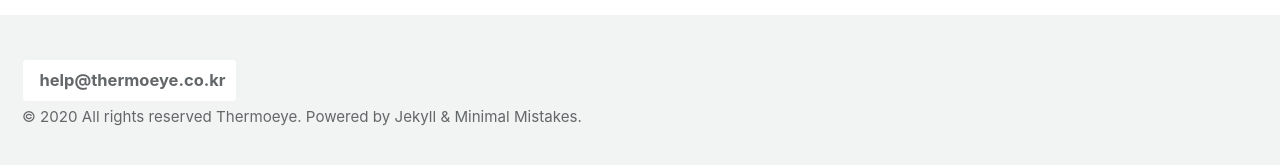
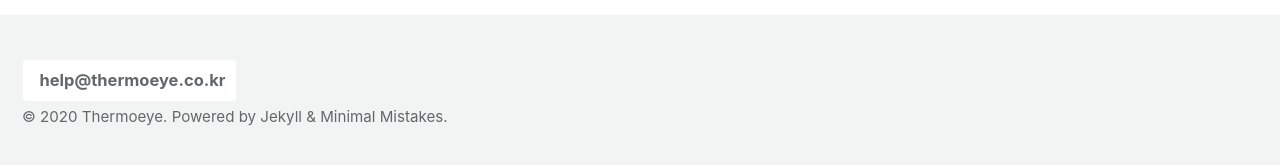
Before and after one commit to ThermoEye/ThermoEye.github.io, a Jekyll site: the page built from index.html, in a window 1280 px wide. Shown: the part 727-892 px from the top of the page. Built offline with Jekyll 4.4.1, drawn with Linux system fonts in a browser that asks for light colours; cached includes are drawn as plain includes; nearby versions of some CDN libraries; the list of posts is cut into pages by our own code.

```diff
--- a/_config.yml
+++ b/_config.yml
@@ -19,7 +19,7 @@ locale                   : "en-US"
 title                    : " "
 title_separator          : "-"
 subtitle                 : # site tagline that appears below site title in masthead
-name                     : "All rights reserved Thermoeye"
+name                     : "Thermoeye"
 description              : "ThermoEye Technical Blog."
 url                      : "https://thermoeye.github.io" # the base hostname & protocol for your site e.g. "https://mmistakes.github.io"
 baseurl                  : #/thermoeye # the subpath of your site, e.g. "/blog"
@@ -79,7 +79,7 @@ og_image                 : # Open Graph/Twitter default site image
 # For specifying social profiles
 # - https://developers.google.com/structured-data/customize/social-profiles
 social:
-  type                   : # Person or Organization (defaults to Person)
+  type                   : Organization # Person or Organization (defaults to Person)
   name                   : # If the user or organization name differs from the site's name
   links: # An array of links to social media profiles
 
```
